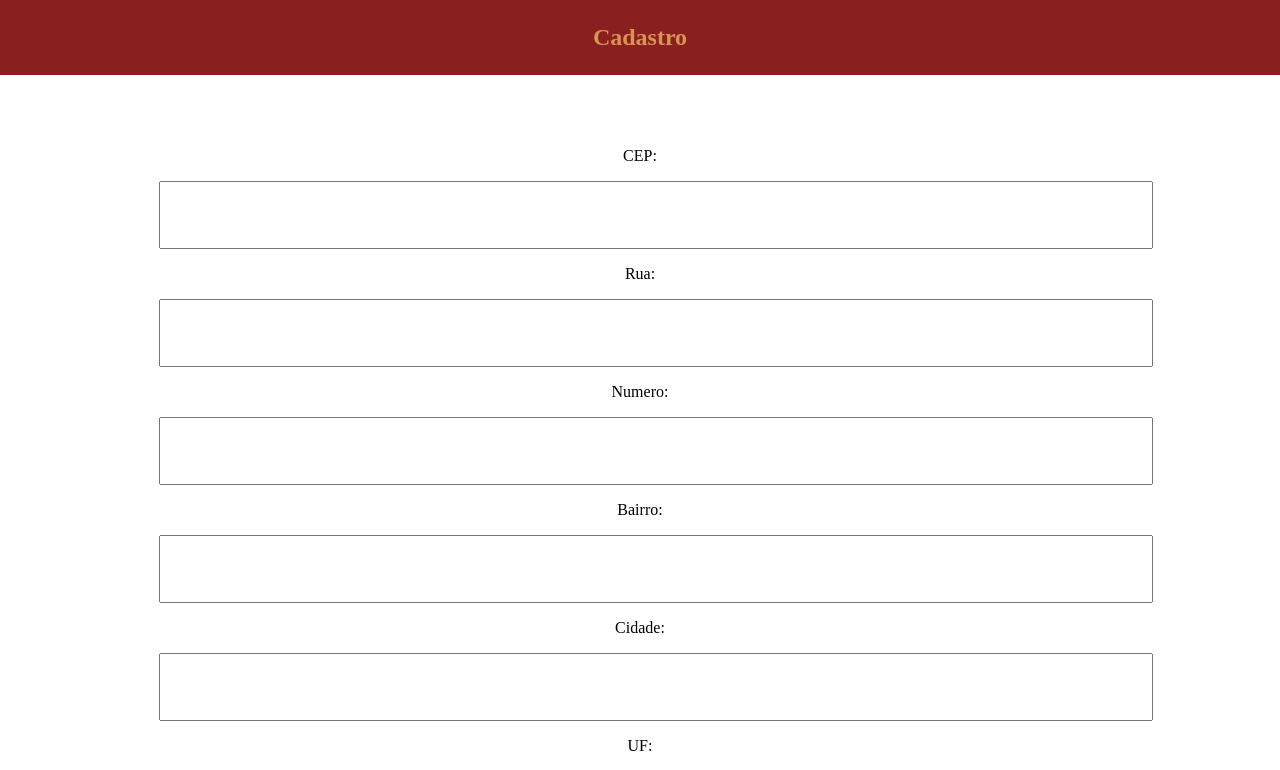
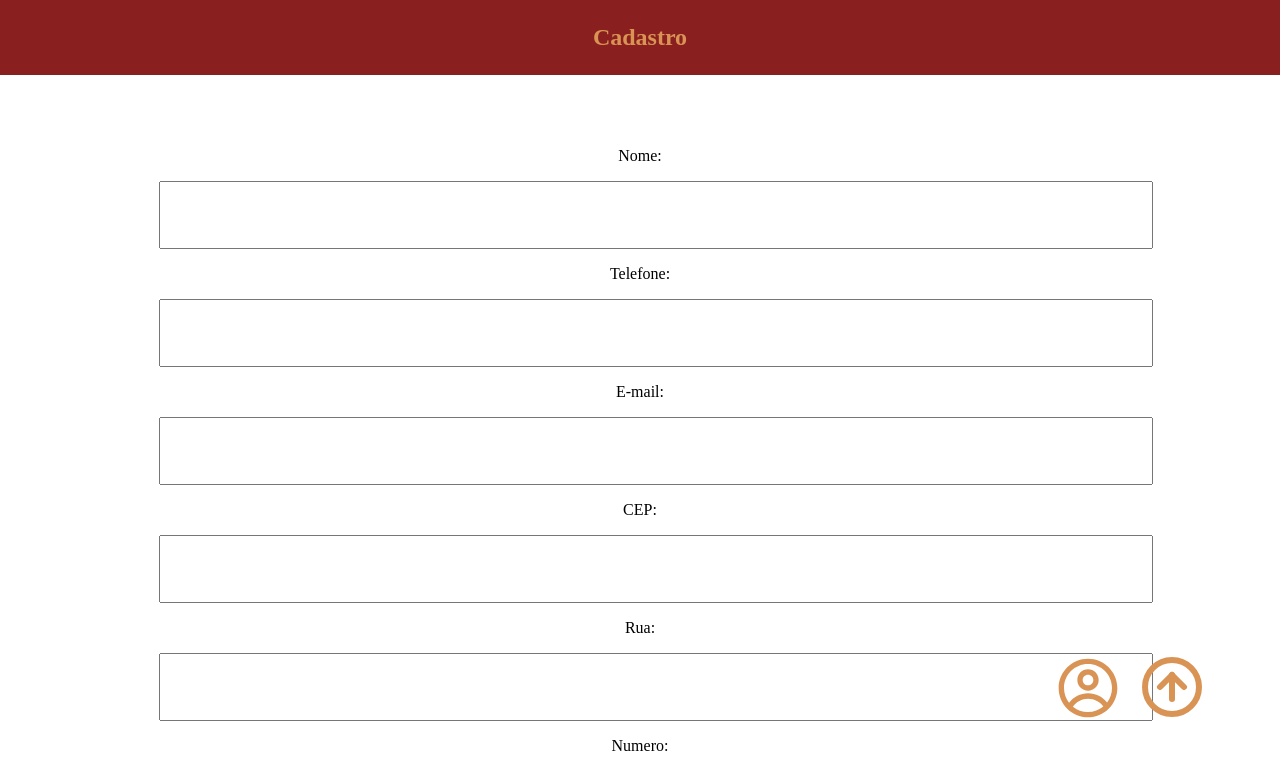
Before and after one commit to monosodrac/PizzariaAurora_frontend, a React (Create React App) app: page /cadastro-cliente in a window 1280 px wide. Shown: the top 770 px of the page. Built offline with nearby package versions, Linux system fonts and the light colour scheme; a web font is replaced by a local one.

Commit message:
updating some sort of things

```diff
--- a/src/App.js
+++ b/src/App.js
@@ -1,14 +1,12 @@
 import React from "react";
-// import Rotas from './Router';
-import Cad from './Components/CadCliente'
+import Rotas from './Router';
 
 import "./Styles/main.scss";
 
 export default function App() {
   return (
     <div>
-      {/* <Rotas /> */}
-      <Cad />
+      <Rotas />
     </div>
   );
 }
--- a/src/Inicio/index.js
+++ b/src/Inicio/index.js
@@ -1,5 +1,6 @@
 import React from "react";
 
+import Header from '../Components/Header';
 import Hero from "../Components/Hero";
 import Destaques from "../Components/Destaques";
 import Espaco from "../Components/Espaco";
@@ -11,6 +12,7 @@ import "../Styles/main.scss";
 export default function App() {
     return (
         <div>
+            <Header />
             <Hero />
             <Destaques />
             <Espaco />
--- a/src/Router/NaoAutenticados.routes.js
+++ b/src/Router/NaoAutenticados.routes.js
@@ -3,16 +3,16 @@ import { BrowserRouter, Routes, Route } from 'react-router-dom';
 import { TbCircleArrowUp } from "react-icons/tb";
 
 import Inicio from '../Inicio';
-import Header from '../Components/Header';
 import ModalLogin from '../Components/ModalLogin';
+import CadCliente from '../Components/CadCliente';
 
 export default function NaoAutenticados() {
     return (
         <BrowserRouter>
-        <Header />
             <Routes>
                 <Route path='/' element={<Inicio />} />
 
+                <Route path='/cadastro-cliente' element={<CadCliente />} />
 
                 <Route path='*' element={<Inicio />} />
             </Routes>
--- a/src/components/CadCliente.js
+++ b/src/components/CadCliente.js
@@ -35,6 +35,18 @@ export default function CadCliente() {
             <div class="container">
                 <form className="flex-col" onSubmit={handleSubmit(onSubmit)}>
                     <label>
+                        Nome:
+                        <input type="text" {...register("name")} />
+                    </label>
+                    <label>
+                        Telefone:
+                        <input type="tel" {...register("tel")} />
+                    </label>
+                    <label>
+                        E-mail:
+                        <input type="email" {...register("email")} />
+                    </label>
+                    <label>
                         CEP:
                         <input type="text" {...register("cep")} onBlur={checkCEP} />
                     </label>
@@ -61,6 +73,7 @@ export default function CadCliente() {
                     <button className="btn" type="submit">Enviar</button>
                 </form>
             </div>
+            <a href="/">Voltar ao início</a>
         </div>
     );
 };
--- a/src/components/Login.js
+++ b/src/components/Login.js
@@ -36,7 +36,10 @@ export default function Login() {
                 <form onSubmit={logarUsuarios}>
                     <input type="email" placeholder="E-mail" value={usuario} onChange={(e) => setUsuario(e.target.value)} />
                     <input type="password" placeholder="Password" value={senha} onChange={(e) => setSenha(e.target.value)} />
-                    <a href='/'>Esqueci minha senha</a>
+                    <div class="cad-res">
+                        <a href="/cadastro-cliente">Cadastre-se</a>
+                        <a href='/'>Esqueci minha senha</a>
+                    </div>
                     <button type="submit">Enviar</button>
                 </form>
             </div>
--- a/src/components/ModalLogin.js
+++ b/src/components/ModalLogin.js
@@ -22,7 +22,7 @@ export default function ModalLogin() {
 
       <Modal className="Modal" overlayClassName="Overlay" isOpen={modalAberto}>
         <Login />
-        <button onClick={fecharModal} className='btn__fecharLogin'>Fechar Modal</button>
+        <button onClick={fecharModal} className='btn__fecharLogin'>Voltar ao Inicio</button>
       </Modal>
     </div>
   );
--- a/src/styles/Config/modal.scss
+++ b/src/styles/Config/modal.scss
@@ -24,7 +24,13 @@
     bottom: 40px;
 
     .btn__fecharLogin {
+        display: block;
+        padding: 1rem;
+        width: 100%;
         background-color: variaveis.$corPrincipal;
+        color: variaveis.$corSecundaria;
+        text-align: center;
+        padding: 1.5rem;
     }
 }
 
@@ -47,16 +53,16 @@
         display: flex;
         flex-direction: column;
         max-width: 100%;
+        width: 100%;
         text-align: center;
-        width: 100%;
 
         input {
             @include formComps();
         }
 
-        a {
+        .cad-res {
             display: flex;
-            justify-content: end;
+            justify-content: space-between;
         }
 
         button {
```
